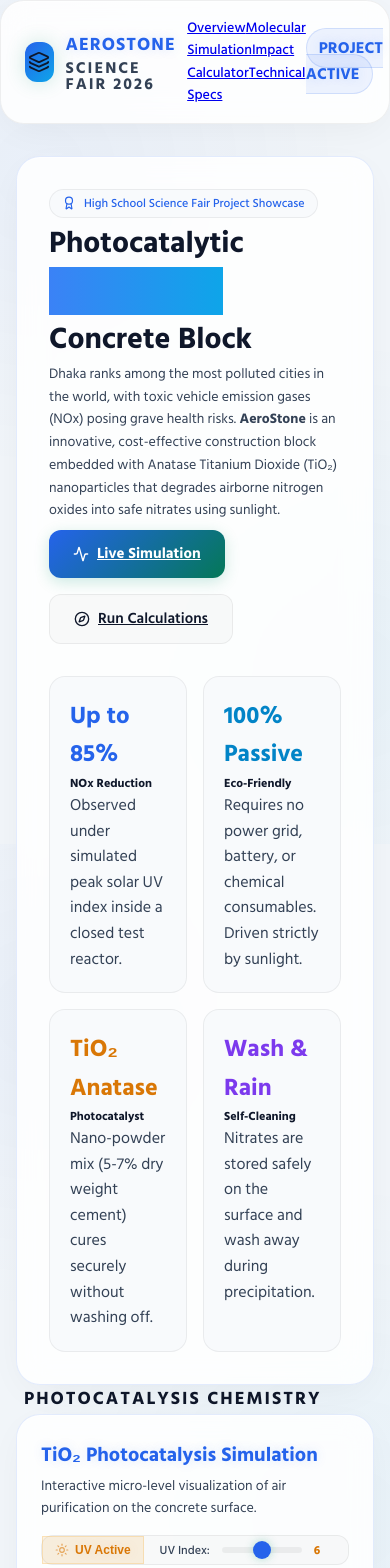
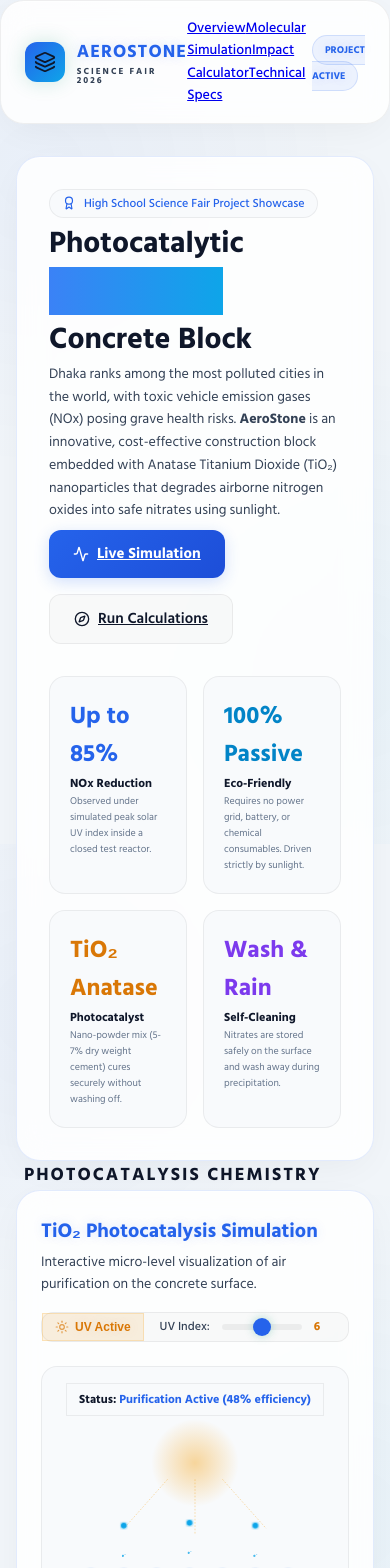
Before and after one commit to saifulxpt/Sciencefair, a Next.js app: page / in a window 390 px wide. Shown: the top 1568 px of the page. Built offline with nearby package versions, Linux system fonts and the light colour scheme.

Commit message:
style: enhance UI/UX and fix responsive layouts on mobile

```diff
--- a/src/app/globals.css
+++ b/src/app/globals.css
@@ -358,7 +358,7 @@
 
 /* Custom Buttons */
 .btn-primary {
-  background: linear-gradient(135deg, var(--color-primary) 0%, #047857 100%);
+  background: linear-gradient(135deg, var(--color-primary) 0%, #1d4ed8 100%);
   color: #fff !important;
   border: none;
   padding: 12px 24px;
@@ -369,14 +369,14 @@
   display: inline-flex;
   align-items: center;
   gap: 8px;
-  box-shadow: 0 4px 15px rgba(5, 150, 105, 0.2);
+  box-shadow: 0 4px 15px rgba(37, 99, 235, 0.20);
   transition: all 0.3s ease;
 }
 
 .btn-primary:hover {
   transform: translateY(-2px);
-  box-shadow: 0 6px 20px rgba(5, 150, 105, 0.35);
-  background: linear-gradient(135deg, #10b981 0%, #059669 100%);
+  box-shadow: 0 6px 20px rgba(37, 99, 235, 0.35);
+  background: linear-gradient(135deg, #3b82f6 0%, #1d4ed8 100%);
 }
 
 .btn-secondary {
@@ -676,17 +676,18 @@
   display: flex;
   flex-direction: column;
   height: 480px;
-  background: #ffffff;
+  background: rgba(255, 255, 255, 0.85);
+  backdrop-filter: blur(20px);
   border-radius: 24px;
-  border: 1px solid rgba(16, 185, 129, 0.12);
-  box-shadow: 0 10px 40px -10px rgba(15, 23, 42, 0.04);
+  border: 1px solid rgba(37, 99, 235, 0.12);
+  box-shadow: 0 25px 50px -12px rgba(15, 23, 42, 0.06), inset 0 1px 0 rgba(255, 255, 255, 0.8);
   overflow: hidden;
 }
 
 .chat-feed-header {
   padding: 16px 20px;
-  background: var(--bg-inner);
-  border-bottom: 1px solid var(--bg-inner-border);
+  background: rgba(248, 250, 252, 0.8);
+  border-bottom: 1px solid rgba(37, 99, 235, 0.08);
   display: flex;
   align-items: center;
   gap: 10px;
@@ -699,23 +700,23 @@
   display: flex;
   flex-direction: column;
   gap: 16px;
-  background: #fafcfb;
+  background: radial-gradient(100% 100% at 50% 0%, rgba(248, 250, 252, 0.6) 0%, rgba(239, 246, 255, 0.25) 100%);
 }
 
 .chat-bubble {
   max-width: 80%;
   padding: 12px 18px;
   font-size: 14px;
-  line-height: 1.5;
+  line-height: 1.55;
   border-radius: 18px;
   position: relative;
-  animation: slideInUp 0.3s ease-out forwards;
+  animation: slideInUp 0.4s cubic-bezier(0.16, 1, 0.3, 1) forwards;
 }
 
 @keyframes slideInUp {
   from {
     opacity: 0;
-    transform: translateY(10px);
+    transform: translateY(16px);
   }
   to {
     opacity: 1;
@@ -725,19 +726,19 @@
 
 .chat-bubble.user {
   align-self: flex-end;
-  background: #2563eb;
+  background: linear-gradient(135deg, #2563eb 0%, #0ea5e9 100%);
   color: #ffffff !important;
   border-bottom-right-radius: 4px;
-  box-shadow: 0 4px 12px rgba(37, 99, 235, 0.25);
+  box-shadow: 0 8px 20px -6px rgba(37, 99, 235, 0.4);
 }
 
 .chat-bubble.ai {
   align-self: flex-start;
   background: #ffffff;
-  color: #0f172a !important;
-  border: 1px solid rgba(0, 0, 0, 0.05);
+  color: #1e293b !important;
+  border: 1px solid rgba(255, 255, 255, 0.8);
   border-bottom-left-radius: 4px;
-  box-shadow: 0 4px 12px rgba(0, 0, 0, 0.02);
+  box-shadow: 0 10px 30px -10px rgba(15, 23, 42, 0.06), 0 1px 1px rgba(0, 0, 0, 0.01);
 }
 
 .chat-input-container {
@@ -842,16 +843,34 @@
 .aurora-bg {
   position: relative;
   overflow: hidden;
-  background-color: #f8fafc;
+  background: radial-gradient(120% 120% at 50% 10%, #ffffff 30%, #eff6ff 70%, #dbeafe 100%);
 }
 
 .aurora-orb {
   position: absolute;
   border-radius: 50%;
   filter: blur(140px);
-  opacity: 0.6;
+  opacity: 0.75;
   pointer-events: none;
   z-index: 0;
+}
+
+@keyframes floatOrb1 {
+  0% { transform: translate(0, 0) scale(1); }
+  50% { transform: translate(40px, -60px) scale(1.15); }
+  100% { transform: translate(0, 0) scale(1); }
+}
+
+@keyframes floatOrb2 {
+  0% { transform: translate(0, 0) scale(1); }
+  50% { transform: translate(-60px, 40px) scale(0.85); }
+  100% { transform: translate(0, 0) scale(1); }
+}
+
+@keyframes floatOrb3 {
+  0% { transform: translate(0, 0) scale(1); }
+  50% { transform: translate(30px, 30px) scale(1.1); }
+  100% { transform: translate(0, 0) scale(1); }
 }
 
 .aurora-orb-1 {
@@ -859,7 +878,8 @@
   left: -15%;
   width: 650px;
   height: 650px;
-  background: radial-gradient(circle, rgba(37, 99, 235, 0.18) 0%, transparent 80%);
+  background: radial-gradient(circle, rgba(37, 99, 235, 0.22) 0%, transparent 80%);
+  animation: floatOrb1 20s ease-in-out infinite;
 }
 
 .aurora-orb-2 {
@@ -867,16 +887,18 @@
   right: -20%;
   width: 750px;
   height: 750px;
-  background: radial-gradient(circle, rgba(2, 132, 199, 0.18) 0%, transparent 80%);
+  background: radial-gradient(circle, rgba(2, 132, 199, 0.22) 0%, transparent 80%);
+  animation: floatOrb2 25s ease-in-out infinite;
 }
 
 .aurora-orb-3 {
-  top: 40%;
-  left: 50%;
-  width: 500px;
-  height: 500px;
-  background: radial-gradient(circle, rgba(139, 92, 246, 0.08) 0%, transparent 80%);
+  top: 35%;
+  left: 45%;
+  width: 550px;
+  height: 550px;
+  background: radial-gradient(circle, rgba(139, 92, 246, 0.12) 0%, transparent 80%);
   transform: translate(-50%, -50%);
+  animation: floatOrb3 22s ease-in-out infinite;
 }
 
 /* Concentric Holographic Voice Orb Visualizer */
@@ -888,6 +910,7 @@
   align-items: center;
   justify-content: center;
   z-index: 10;
+  filter: drop-shadow(0 15px 45px rgba(37, 99, 235, 0.12));
 }
 
 .holo-ring-outer {
@@ -895,10 +918,10 @@
   width: 280px;
   height: 280px;
   border-radius: 50%;
-  border: 2px dashed rgba(37, 99, 235, 0.15);
+  border: 2px dashed rgba(37, 99, 235, 0.22);
   animation: rotateClockwise 35s linear infinite;
   pointer-events: none;
-  transition: all 0.5s ease;
+  transition: all 0.5s cubic-bezier(0.4, 0, 0.2, 1);
 }
 
 .holo-ring-middle {
@@ -906,12 +929,12 @@
   width: 235px;
   height: 235px;
   border-radius: 50%;
-  border: 2px solid rgba(2, 132, 199, 0.08);
-  border-top-color: rgba(37, 99, 235, 0.3);
-  border-bottom-color: rgba(37, 99, 235, 0.3);
+  border: 2px solid rgba(2, 132, 199, 0.1);
+  border-top-color: rgba(37, 99, 235, 0.4);
+  border-bottom-color: rgba(37, 99, 235, 0.4);
   animation: rotateCounterClockwise 20s linear infinite;
   pointer-events: none;
-  transition: all 0.5s ease;
+  transition: all 0.5s cubic-bezier(0.4, 0, 0.2, 1);
 }
 
 .holo-ring-inner {
@@ -919,27 +942,27 @@
   width: 190px;
   height: 190px;
   border-radius: 50%;
-  border: 1px dashed rgba(2, 132, 199, 0.25);
+  border: 1.5px dashed rgba(2, 132, 199, 0.3);
   animation: rotateClockwise 12s linear infinite;
   pointer-events: none;
-  transition: all 0.5s ease;
+  transition: all 0.5s cubic-bezier(0.4, 0, 0.2, 1);
 }
 
 .holo-core-orb {
   width: 145px;
   height: 145px;
   border-radius: 50%;
-  background: radial-gradient(circle, rgba(255, 255, 255, 0.9) 0%, rgba(244, 252, 248, 0.8) 60%, rgba(37, 99, 235, 0.15) 100%);
-  border: 2.5px solid rgba(37, 99, 235, 0.28);
+  background: radial-gradient(circle, #ffffff 0%, #f0f7ff 65%, rgba(37, 99, 235, 0.12) 100%);
+  border: 2.5px solid rgba(37, 99, 235, 0.35);
   box-shadow:
-    0 10px 30px rgba(37, 99, 235, 0.12),
-    inset 0 0 20px rgba(37, 99, 235, 0.08),
-    inset 0 1px 2px rgba(255, 255, 255, 0.9);
+    0 15px 35px rgba(37, 99, 235, 0.18),
+    inset 0 0 25px rgba(37, 99, 235, 0.08),
+    inset 0 1px 3px rgba(255, 255, 255, 0.9);
   display: flex;
   align-items: center;
   justify-content: center;
   position: relative;
-  transition: all 0.3s cubic-bezier(0.4, 0, 0.2, 1);
+  transition: all 0.4s cubic-bezier(0.4, 0, 0.2, 1);
   cursor: pointer;
   z-index: 15;
 }
@@ -949,37 +972,38 @@
   position: absolute;
   inset: 0;
   border-radius: 50%;
-  background: radial-gradient(circle at 30% 30%, rgba(255, 255, 255, 0.8) 0%, transparent 60%);
+  background: radial-gradient(circle at 35% 35%, rgba(255, 255, 255, 0.9) 0%, transparent 60%);
   pointer-events: none;
 }
 
 .holo-core-orb:hover {
-  transform: scale(1.05);
+  transform: scale(1.06);
   box-shadow:
-    0 15px 35px rgba(37, 99, 235, 0.22),
-    inset 0 0 25px rgba(37, 99, 235, 0.15);
-  border-color: rgba(37, 99, 235, 0.45);
+    0 22px 45px rgba(37, 99, 235, 0.28),
+    inset 0 0 35px rgba(37, 99, 235, 0.18);
+  border-color: rgba(37, 99, 235, 0.55);
 }
 
 /* Interactive Orb State Customizations */
 .holo-orb-container.listening .holo-ring-outer {
-  border-color: rgba(37, 99, 235, 0.45);
+  border-color: rgba(37, 99, 235, 0.55);
   animation: rotateClockwise 10s linear infinite;
   width: 290px;
   height: 290px;
+  filter: drop-shadow(0 0 8px rgba(37, 99, 235, 0.3));
 }
 
 .holo-orb-container.listening .holo-ring-middle {
-  border-top-color: rgba(37, 99, 235, 0.7);
-  border-bottom-color: rgba(37, 99, 235, 0.7);
-  border-left-color: rgba(2, 132, 199, 0.2);
-  border-right-color: rgba(2, 132, 199, 0.2);
+  border-top-color: rgba(37, 99, 235, 0.85);
+  border-bottom-color: rgba(37, 99, 235, 0.85);
+  border-left-color: rgba(2, 132, 199, 0.3);
+  border-right-color: rgba(2, 132, 199, 0.3);
   animation: rotateCounterClockwise 6s linear infinite;
 }
 
 .holo-orb-container.listening .holo-core-orb {
-  background: radial-gradient(circle, rgba(255, 255, 255, 0.9) 0%, rgba(219, 234, 254, 0.8) 50%, rgba(37, 99, 235, 0.3) 100%);
-  border-color: rgba(37, 99, 235, 0.6);
+  background: radial-gradient(circle, rgba(255, 255, 255, 0.95) 0%, rgba(219, 234, 254, 0.85) 50%, rgba(37, 99, 235, 0.35) 100%);
+  border-color: rgba(37, 99, 235, 0.7);
   box-shadow:
     0 0 45px rgba(37, 99, 235, 0.45),
     inset 0 0 25px rgba(37, 99, 235, 0.25);
@@ -987,44 +1011,46 @@
 }
 
 .holo-orb-container.processing .holo-ring-outer {
-  border-color: rgba(139, 92, 246, 0.35);
+  border-color: rgba(139, 92, 246, 0.45);
   animation: rotateClockwise 4s linear infinite;
+  filter: drop-shadow(0 0 8px rgba(139, 92, 246, 0.3));
 }
 
 .holo-orb-container.processing .holo-ring-middle {
-  border-top-color: rgba(2, 132, 199, 0.7);
-  border-bottom-color: rgba(139, 92, 246, 0.7);
+  border-top-color: rgba(2, 132, 199, 0.85);
+  border-bottom-color: rgba(139, 92, 246, 0.85);
   animation: rotateCounterClockwise 3s linear infinite;
   width: 220px;
   height: 220px;
 }
 
 .holo-orb-container.processing .holo-core-orb {
-  background: radial-gradient(circle, rgba(255, 255, 255, 0.95) 0%, rgba(224, 242, 254, 0.85) 50%, rgba(2, 132, 199, 0.25) 100%);
-  border-color: rgba(2, 132, 199, 0.6);
+  background: radial-gradient(circle, rgba(255, 255, 255, 0.95) 0%, rgba(224, 242, 254, 0.85) 50%, rgba(2, 132, 199, 0.3) 100%);
+  border-color: rgba(2, 132, 199, 0.7);
   box-shadow:
-    0 0 45px rgba(2, 132, 199, 0.4),
-    inset 0 0 25px rgba(139, 92, 246, 0.25);
+    0 0 45px rgba(2, 132, 199, 0.45),
+    inset 0 0 25px rgba(139, 92, 246, 0.3);
   animation: holoCoreSpin 2.5s linear infinite;
 }
 
 .holo-orb-container.speaking .holo-ring-outer {
-  border-color: rgba(2, 132, 199, 0.3);
+  border-color: rgba(2, 132, 199, 0.4);
   animation: rotateClockwise 16s linear infinite;
 }
 
 .holo-orb-container.speaking .holo-ring-middle {
-  border-top-color: rgba(2, 132, 199, 0.5);
-  border-bottom-color: rgba(2, 132, 199, 0.5);
+  border-top-color: rgba(2, 132, 199, 0.65);
+  border-bottom-color: rgba(2, 132, 199, 0.65);
   animation: rotateCounterClockwise 10s linear infinite;
+  filter: drop-shadow(0 0 10px rgba(2, 132, 199, 0.25));
 }
 
 .holo-orb-container.speaking .holo-core-orb {
   background: radial-gradient(circle, rgba(255, 255, 255, 0.9) 0%, rgba(224, 242, 254, 0.8) 50%, rgba(2, 132, 199, 0.25) 100%);
-  border-color: rgba(2, 132, 199, 0.55);
+  border-color: rgba(2, 132, 199, 0.65);
   box-shadow:
     0 0 40px rgba(2, 132, 199, 0.35),
-    inset 0 0 20px rgba(37, 99, 235, 0.15);
+    inset 0 0 20px rgba(37, 99, 235, 0.2);
   animation: holoCorePulse 0.7s ease-in-out infinite alternate;
 }
 
@@ -1051,14 +1077,18 @@
 
 /* Premium Styling Components */
 .preset-capsule {
-  transition: all 0.25s cubic-bezier(0.4, 0, 0.2, 1);
+  transition: all 0.3s cubic-bezier(0.4, 0, 0.2, 1);
+  background: rgba(255, 255, 255, 0.7);
+  border: 1px solid rgba(37, 99, 235, 0.08);
+  box-shadow: 0 2px 8px rgba(15, 23, 42, 0.01);
 }
 
 .preset-capsule:hover {
-  background: rgba(37, 99, 235, 0.08) !important;
-  border-color: rgba(37, 99, 235, 0.4) !important;
-  color: #1d4ed8 !important;
-  transform: translateX(4px);
+  background: linear-gradient(135deg, rgba(37, 99, 235, 0.05) 0%, rgba(14, 165, 233, 0.02) 100%) !important;
+  border-color: rgba(37, 99, 235, 0.3) !important;
+  color: #2563eb !important;
+  transform: translateY(-2px) translateX(2px);
+  box-shadow: 0 6px 15px rgba(37, 99, 235, 0.06);
 }
 
 .slide-matrix-card {
@@ -1171,6 +1201,72 @@
   }
 }
 
+/* Tailwind-Parity and Sizing Utility Overrides */
+.w-18 { width: 72px !important; }
+.h-18 { height: 72px !important; }
+.w-6 { width: 24px !important; }
+.h-6 { height: 24px !important; }
+.w-8 { width: 32px !important; }
+.h-8 { height: 32px !important; }
+.w-12 { width: 48px !important; }
+.h-12 { height: 48px !important; }
+
+/* Font size overrides to prevent layout scaling bloat */
+.text-\[9px\] { font-size: 9px !important; }
+.text-\[10px\] { font-size: 10px !important; }
+.text-\[11px\] { font-size: 11px !important; }
+.text-\[13px\] { font-size: 13px !important; }
+
+/* Translucent Backgrounds & Opacities */
+.bg-white\/80 { background-color: rgba(255, 255, 255, 0.8) !important; }
+.bg-white\/95 { background-color: rgba(255, 255, 255, 0.95) !important; }
+.bg-white\/70 { background-color: rgba(255, 255, 255, 0.70) !important; }
+.bg-slate-50\/50 { background-color: rgba(248, 250, 252, 0.50) !important; }
+.bg-blue-500\/10 { background-color: rgba(37, 99, 235, 0.10) !important; }
+.bg-blue-50\/40 { background-color: rgba(239, 246, 255, 0.40) !important; }
+.bg-rose-50 { background-color: #fff1f2 !important; }
+
+/* Borders & Dividers */
+.border-white\/40 { border-color: rgba(255, 255, 255, 0.4) !important; }
+.border-slate-200\/80 { border-color: rgba(226, 232, 240, 0.8) !important; }
+.border-rose-100 { border-color: #ffe4e6 !important; }
+.border-blue-500\/10 { border-color: rgba(37, 99, 235, 0.10) !important; }
+.border-blue-300 { border-color: #93c5fd !important; }
+
+/* Text Colors */
+.text-rose-500 { color: #f43f5e !important; }
+.text-slate-500 { color: #64748b !important; }
+.text-slate-700 { color: #334155 !important; }
+.text-slate-800 { color: #1e293b !important; }
+.text-blue-600 { color: #2563eb !important; }
+.hover\:text-slate-800:hover { color: #1e293b !important; }
+.hover\:text-blue-700:hover { color: #1d4ed8 !important; }
+.hover\:text-blue-600:hover { color: #2563eb !important; }
+
+/* Shadows */
+.shadow-sm { box-shadow: 0 1px 2px 0 rgba(0, 0, 0, 0.05) !important; }
+.shadow-md { box-shadow: 0 4px 6px -1px rgba(0, 0, 0, 0.08), 0 2px 4px -2px rgba(0, 0, 0, 0.04) !important; }
+.shadow-lg { box-shadow: 0 10px 15px -3px rgba(0, 0, 0, 0.08), 0 4px 6px -4px rgba(0, 0, 0, 0.04) !important; }
+.shadow-xl { box-shadow: 0 20px 25px -5px rgba(0, 0, 0, 0.05), 0 8px 10px -6px rgba(0, 0, 0, 0.02) !important; }
+.shadow-blue-500\/25 { box-shadow: 0 8px 20px -6px rgba(37, 99, 235, 0.25) !important; }
+
+/* Miscellaneous layout helpers */
+.select-none { user-select: none; -webkit-user-select: none; }
+.backdrop-blur-md { backdrop-filter: blur(12px) !important; -webkit-backdrop-filter: blur(12px) !important; }
+.max-w-6xl { max-w: 1152px !important; }
+.flex-wrap { flex-wrap: wrap !important; }
+.shrink-0 { flex-shrink: 0 !important; }
+.flex-1 { flex: 1 1 0% !important; }
+
+/* Dynamic Animations */
+@keyframes bounce {
+  0%, 100% { transform: translateY(0); }
+  50% { transform: translateY(-25%); }
+}
+.animate-bounce {
+  animation: bounce 1s infinite !important;
+}
+
 /* Mobile Responsiveness overrides for voice assistant holographic orb container */
 @media (max-width: 768px) {
   .holo-orb-container {
```
Also changed, not shown: src/app/admin/page.tsx (+38 -8 lines), src/app/assistant/page.tsx (+34 -34 lines).
